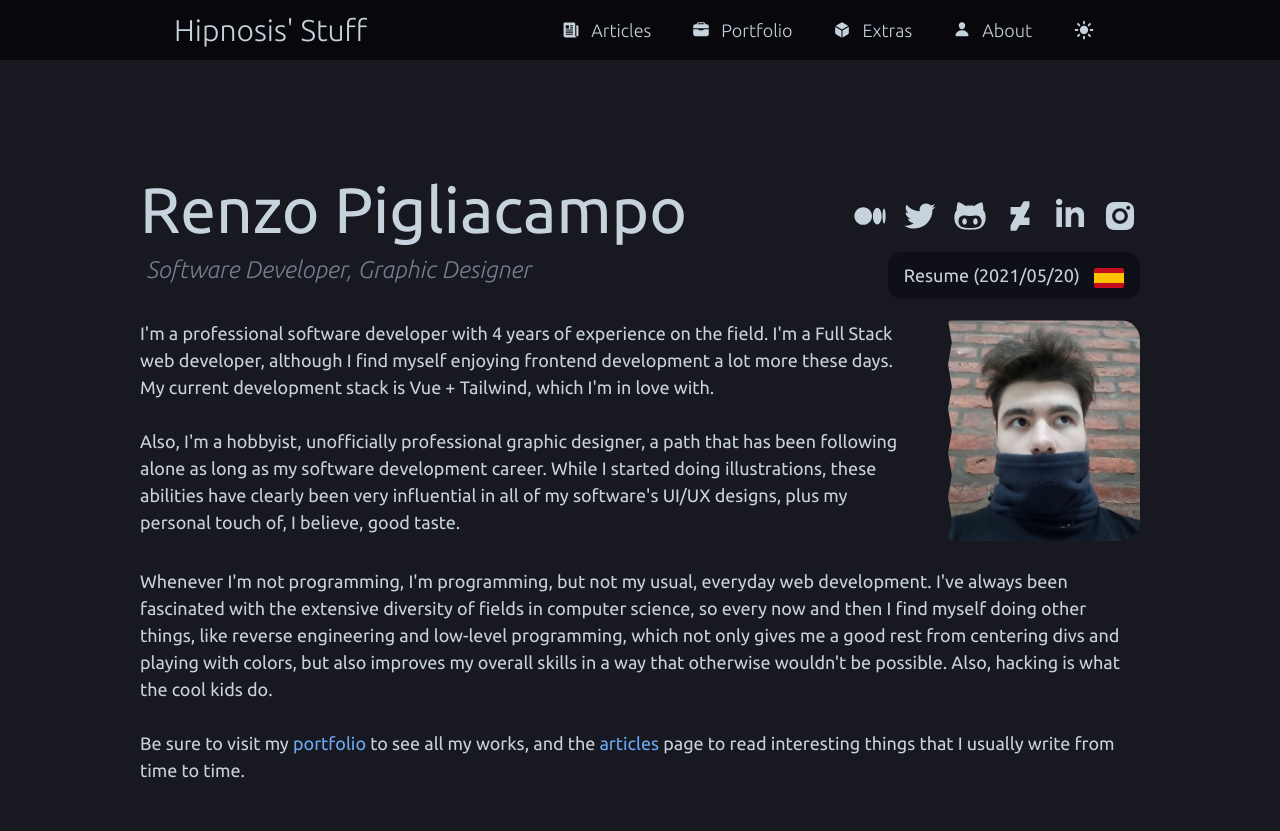
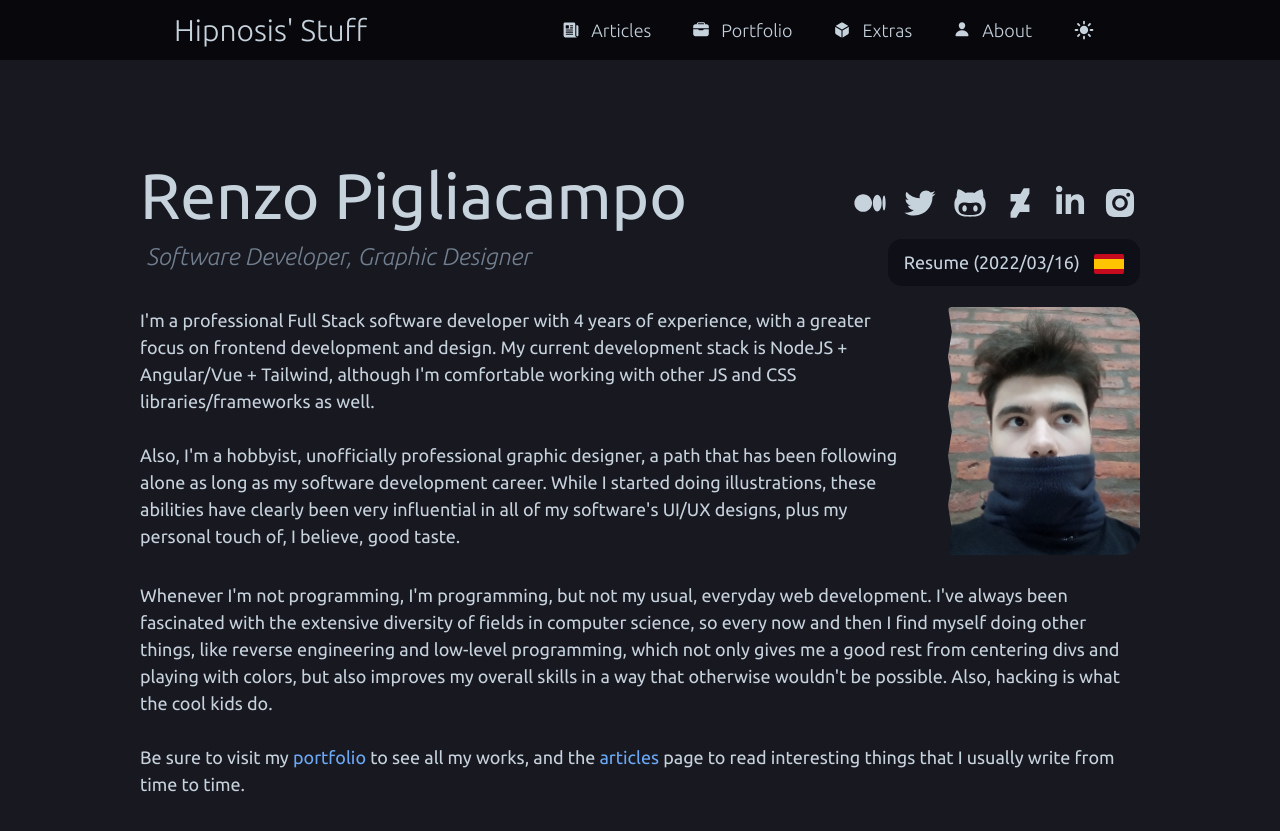
Before and after one commit to Hipnosis183/hipnosis183.github.io, a Jekyll site: the page built from pages/about.md, in a window 1280 px wide. Shown: the top 831 px of the page. Built offline with Jekyll 4.4.1, drawn with Linux system fonts in a browser that asks for light colours.

Commit message:
Updated about page

```diff
--- a/_layouts/about.html
+++ b/_layouts/about.html
@@ -22,7 +22,7 @@ layout: default
   </div>
   <div class="about-content">
     <p class="about-subtitle">Software Developer, Graphic Designer</p>
-    <a class="about-button" href="/assets/resume.pdf">Resume (2021/05/20)
+    <a class="about-button" href="/assets/resume.pdf">Resume (2022/03/16)
       <img class='about-flag' src='/assets/images/flags/es.svg'>
     </a>
   </div>
@@ -30,9 +30,9 @@ layout: default
   <div class="about-block">
     <div class="about-content">
       <p class="about-description">
-        I'm a professional software developer with 4 years of experience on the field. I'm a Full Stack web developer,
-        although I find myself enjoying frontend development a lot more these days. My current development stack is
-        Vue + Tailwind, which I'm in love with.
+        I'm a professional Full Stack software developer with 4 years of experience, with a greater focus on frontend
+        development and design. My current development stack is NodeJS + Angular/Vue + Tailwind, although I'm comfortable
+        working with other JS and CSS libraries/frameworks as well.
         <br><br>
         Also, I'm a hobbyist, unofficially professional graphic designer, a path that has been following alone as
         long as my software development career. While I started doing illustrations, these abilities have clearly been
```
